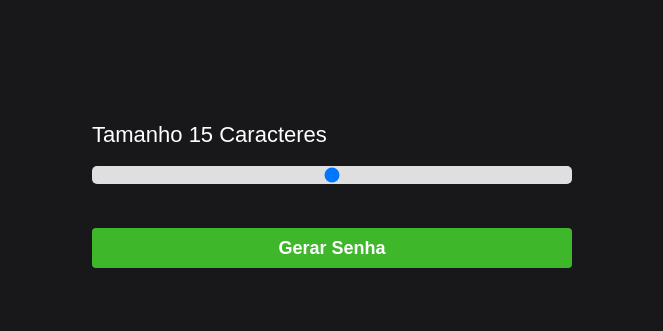
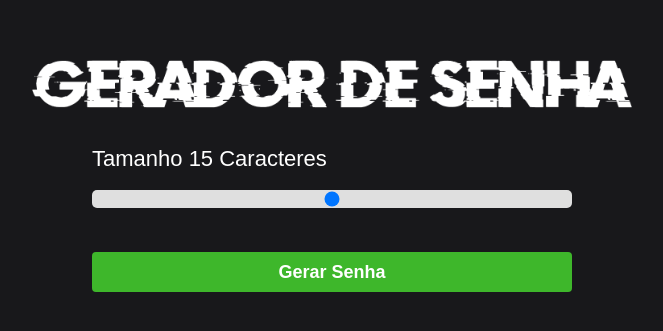
Before and after one commit to AndreFelipe94/gerador-de-senha, a plain HTML site: page index.html in a window 1280 px wide. Shown: the part 217-548 px from the top of the page, without its empty margins (308-971 px from the left). Drawn offline with Linux system fonts and the light colour scheme.

Commit message:
links de logo, css e js alterados

```diff
--- a/index.html
+++ b/index.html
@@ -9,7 +9,7 @@
 </head>
 <body>
 
-   <img class="logo" src="/gerador de senha/img/logo.png" alt="">
+   <img class="logo" src="logo.png" alt="">
 
    <main class="container-input">
     <span>Tamanho <span id="valor"></span> Caracteres</span>
```
